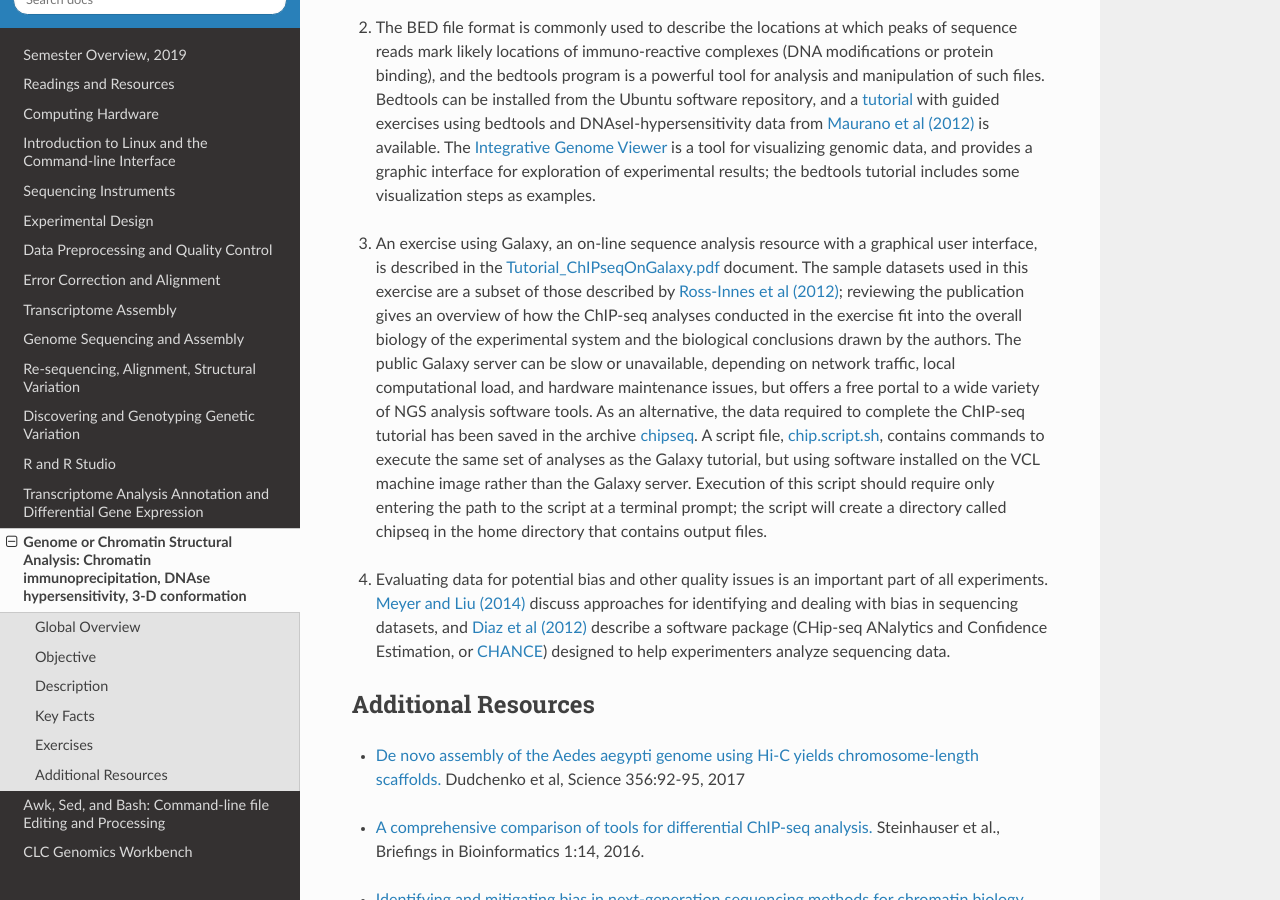
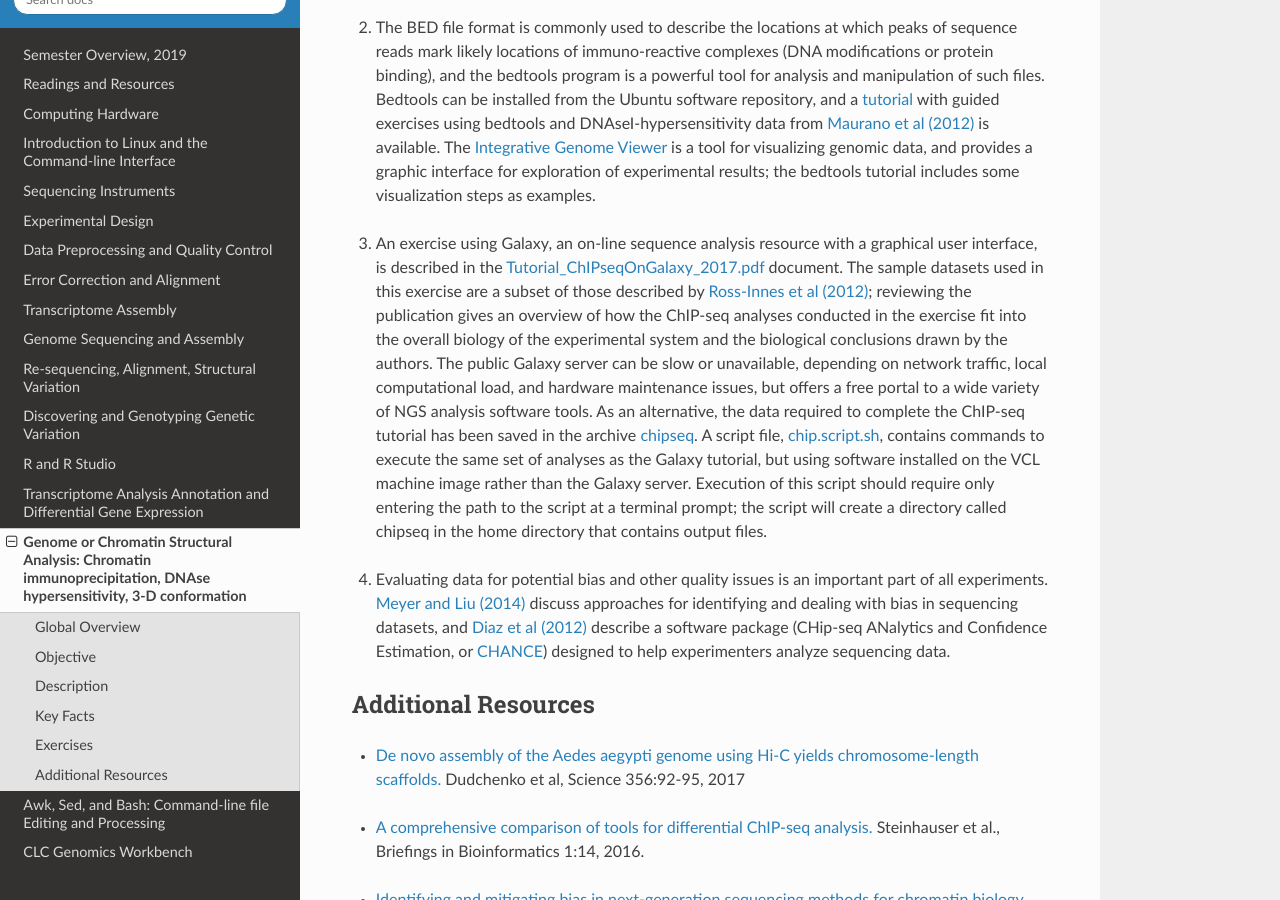
Before and after one commit to rwhetten/DeepSeqAnalysis, a Sphinx documentation site: the page built from docs/source/chromatin-structure.rst, in a window 1280 px wide and 900 px high, scrolled down 2981 px. Built offline with Sphinx 7.4.7 and the Read the Docs theme 2.0.0, drawn with Linux system fonts in a browser that asks for light colours.

Commit message:
Update chromatin-structure.rst

```diff
--- a/docs/source/chromatin-structure.rst
+++ b/docs/source/chromatin-structure.rst
@@ -75,7 +75,7 @@
 
 \
 
-3.	An exercise using Galaxy, an on-line sequence analysis resource with a graphical user interface, is described in the `Tutorial_ChIPseqOnGalaxy.pdf <https://drive.google.com/open?id=1USTyirvFhb4pCcg0rhLANyjp09K__c9n>`_ document. The sample datasets used in this exercise are a subset of those described by `Ross-Innes et al (2012) <http://www.nature.com/nature/journal/v481/n7381/full/nature10730>`_; reviewing the publication gives an overview of how the ChIP-seq analyses conducted in the exercise fit into the overall biology of the experimental system and the biological conclusions drawn by the authors. The public Galaxy server can be slow or unavailable, depending on network traffic, local computational load, and hardware maintenance issues, but offers a free portal to a wide variety of NGS analysis software tools. As an alternative, the data required to complete the ChIP-seq tutorial has been saved in the archive `chipseq <https://drive.google.com/open?id=1eQ6DScDMfhyFlOtZ50T9_AX45u0jqg0O>`_. A script file, `chip.script.sh <https://drive.google.com/open?id=1jwfWj2xIBFImdArjdGMke4_0kzP5oayP>`_, contains commands to execute the same set of analyses as the Galaxy tutorial, but using software installed on the VCL machine image rather than the Galaxy server. Execution of this script should require only entering the path to the script at a terminal prompt; the script will create a directory called chipseq in the home directory that contains output files.
+3.	An exercise using Galaxy, an on-line sequence analysis resource with a graphical user interface, is described in the `Tutorial_ChIPseqOnGalaxy_2017.pdf <https://drive.google.com/open?id=1UepHQ28hpBf3990P0VmZfdFLs1A5XLaD>`_ document. The sample datasets used in this exercise are a subset of those described by `Ross-Innes et al (2012) <http://www.nature.com/nature/journal/v481/n7381/full/nature10730>`_; reviewing the publication gives an overview of how the ChIP-seq analyses conducted in the exercise fit into the overall biology of the experimental system and the biological conclusions drawn by the authors. The public Galaxy server can be slow or unavailable, depending on network traffic, local computational load, and hardware maintenance issues, but offers a free portal to a wide variety of NGS analysis software tools. As an alternative, the data required to complete the ChIP-seq tutorial has been saved in the archive `chipseq <https://drive.google.com/open?id=1eQ6DScDMfhyFlOtZ50T9_AX45u0jqg0O>`_. A script file, `chip.script.sh <https://drive.google.com/open?id=1jwfWj2xIBFImdArjdGMke4_0kzP5oayP>`_, contains commands to execute the same set of analyses as the Galaxy tutorial, but using software installed on the VCL machine image rather than the Galaxy server. Execution of this script should require only entering the path to the script at a terminal prompt; the script will create a directory called chipseq in the home directory that contains output files.
 
 \
 
```
